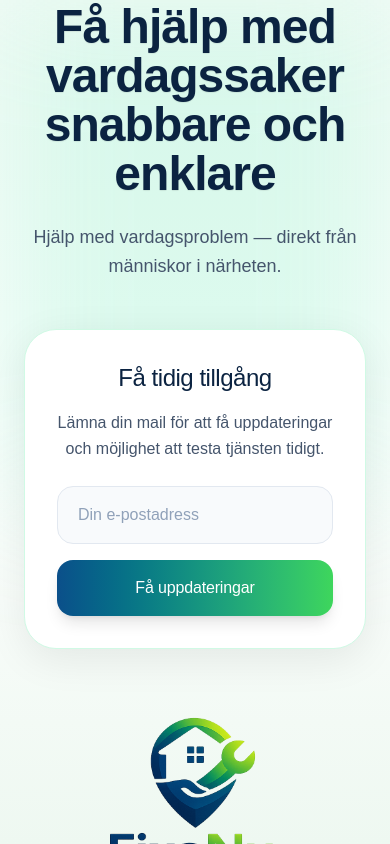
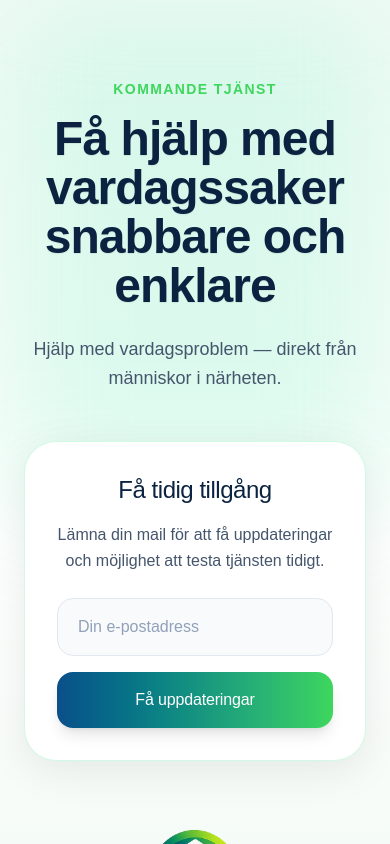
Before and after one commit to 54ttjw2zmd-create/FixaNu, a Next.js app: page / in a window 390 px wide. Shown: the top 844 px of the page. Built offline with nearby package versions, Linux system fonts and the light colour scheme; a web font is replaced by a local one.

Commit message:
mobile fix

```diff
--- a/app/page.tsx
+++ b/app/page.tsx
@@ -1,6 +1,6 @@
 export default function Page() {
   return (
-    <main className="h-screen bg-gradient-to-b from-[#F4FBF7] via-[#FFFFFF] to-[#EEF8F1] text-[#0B2341] flex flex-col items-center justify-center px-6 overflow-hidden relative">
+    <main className="min-h-screen bg-gradient-to-b from-[#F4FBF7] via-[#FFFFFF] to-[#EEF8F1] text-[#0B2341] flex flex-col items-center justify-center px-6 py-16 overflow-hidden relative">
       <div className="absolute top-0 left-0 w-full h-[500px] bg-emerald-300/20 blur-3xl pointer-events-none" />
 <br />
 <br />
```
